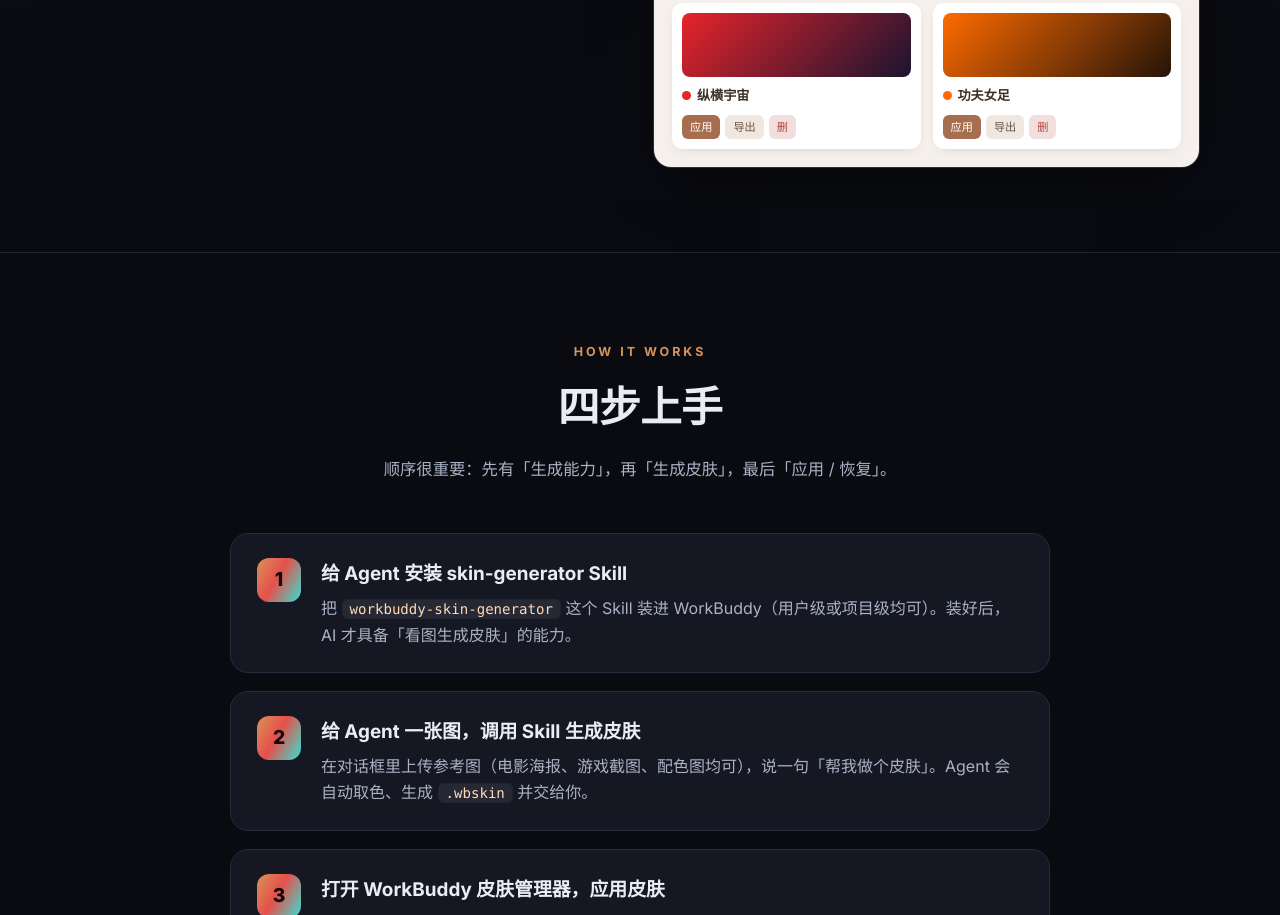
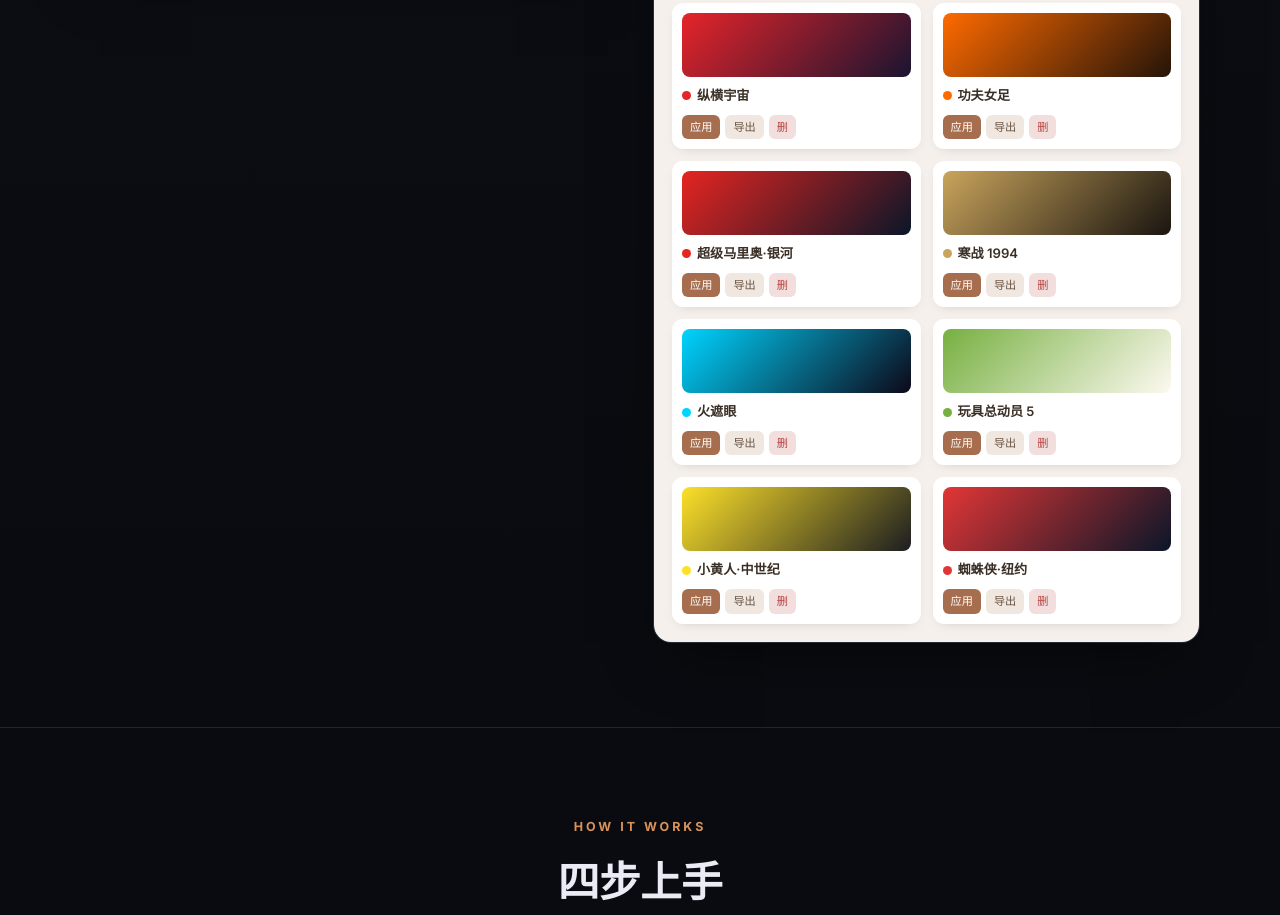
Before and after one commit to dreamsoldierwang-spec/workbuddy-skin-studio, a plain HTML site: page index.html in a window 1280 px wide. Shown: the part 2267-3182 px from the top of the page. Drawn offline with Linux system fonts and the light colour scheme.

Commit message:
docs: update showcase cards with 10 skins including 6 new movie themes

```diff
--- a/index.html
+++ b/index.html
@@ -178,6 +178,36 @@
             <div class="skin-card">
               <div class="skin-thumb" style="--c1:#FF6A00;--c2:#241408"></div>
               <div class="skin-meta"><span class="dot" style="background:#FF6A00"></span>功夫女足</div>
+              <div class="skin-btns"><span class="mini apply">应用</span><span class="mini">导出</span><span class="mini del">删</span></div>
+            </div>
+            <div class="skin-card">
+              <div class="skin-thumb" style="--c1:#E52521;--c2:#0A1628"></div>
+              <div class="skin-meta"><span class="dot" style="background:#E52521"></span>超级马里奥·银河</div>
+              <div class="skin-btns"><span class="mini apply">应用</span><span class="mini">导出</span><span class="mini del">删</span></div>
+            </div>
+            <div class="skin-card">
+              <div class="skin-thumb" style="--c1:#C9A45C;--c2:#1A1510"></div>
+              <div class="skin-meta"><span class="dot" style="background:#C9A45C"></span>寒战 1994</div>
+              <div class="skin-btns"><span class="mini apply">应用</span><span class="mini">导出</span><span class="mini del">删</span></div>
+            </div>
+            <div class="skin-card">
+              <div class="skin-thumb" style="--c1:#00D4FF;--c2:#0D0818"></div>
+              <div class="skin-meta"><span class="dot" style="background:#00D4FF"></span>火遮眼</div>
+              <div class="skin-btns"><span class="mini apply">应用</span><span class="mini">导出</span><span class="mini del">删</span></div>
+            </div>
+            <div class="skin-card">
+              <div class="skin-thumb" style="--c1:#76B041;--c2:#FDF9F0"></div>
+              <div class="skin-meta"><span class="dot" style="background:#76B041"></span>玩具总动员 5</div>
+              <div class="skin-btns"><span class="mini apply">应用</span><span class="mini">导出</span><span class="mini del">删</span></div>
+            </div>
+            <div class="skin-card">
+              <div class="skin-thumb" style="--c1:#FCE029;--c2:#1C1D21"></div>
+              <div class="skin-meta"><span class="dot" style="background:#FCE029"></span>小黄人·中世纪</div>
+              <div class="skin-btns"><span class="mini apply">应用</span><span class="mini">导出</span><span class="mini del">删</span></div>
+            </div>
+            <div class="skin-card">
+              <div class="skin-thumb" style="--c1:#E23636;--c2:#0A1628"></div>
+              <div class="skin-meta"><span class="dot" style="background:#E23636"></span>蜘蛛侠·纽约</div>
               <div class="skin-btns"><span class="mini apply">应用</span><span class="mini">导出</span><span class="mini del">删</span></div>
             </div>
           </div>
```
